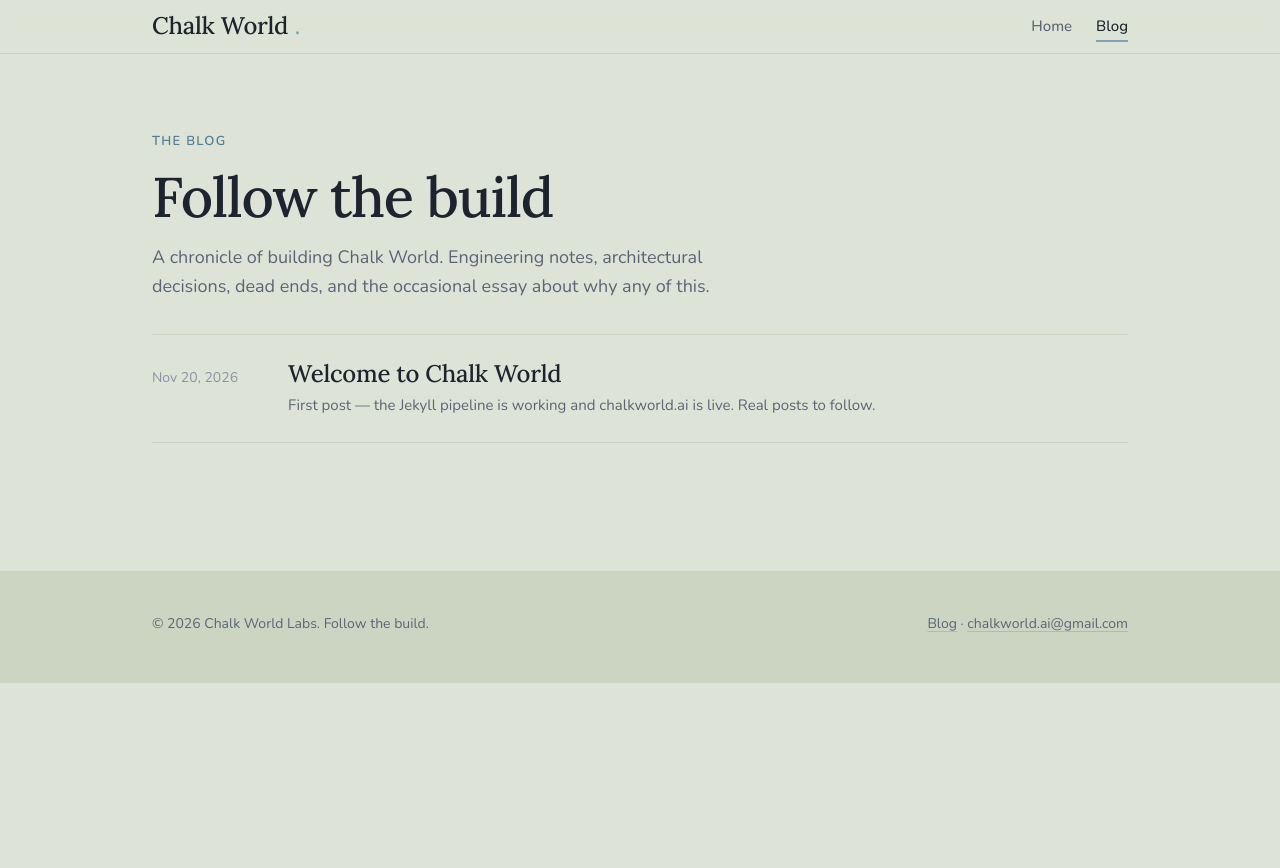
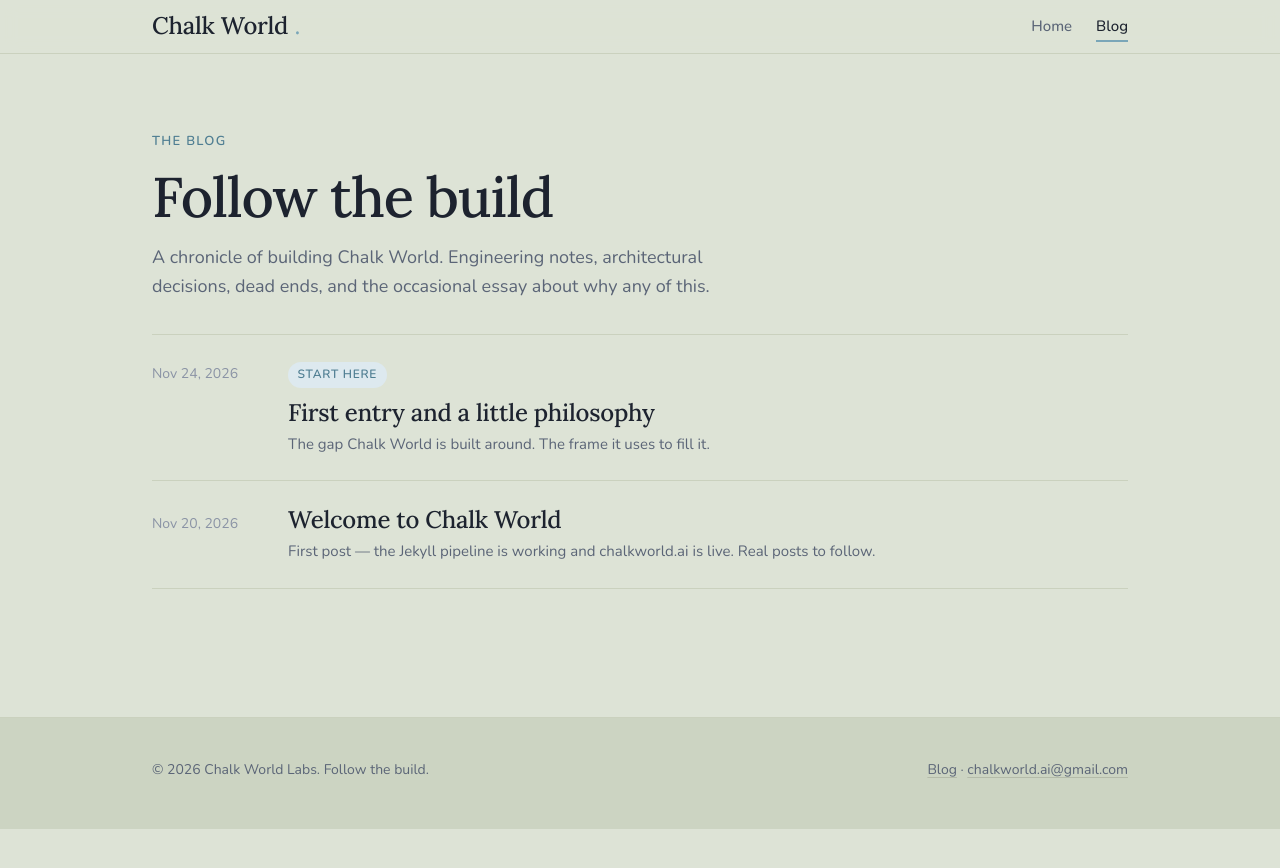
Before and after one commit to ChalkWorld/chalkworld-site, a Jekyll site: the page built from blog.md, in a window 1280 px wide. Shown: the top 868 px of the page. Built offline with Jekyll 4.4.1, drawn with Linux system fonts in a browser that asks for light colours.

Commit message:
Blog: first real post + pinning (Start here on /blog, Pinned on home)
- New post: First entry and a little philosophy (pinned: true)
- blog.md renders pinned posts first with "Start here" chip
- index.md teaser list renders pinned first with "Pinned" chip, overall limit 5
- Chip styles reuse the chalk-blue palette (--coral-ink on --coral-tint)

Co-authored-by: Cursor <cursoragent@cursor.com>

```diff
--- /dev/null
+++ b/_posts/2026-11-24-first-entry-and-little-philosophy.md
@@ -0,0 +1,19 @@
+---
+layout: post
+title: First entry and a little philosophy
+date: 2026-11-24
+description: The gap Chalk World is built around. The frame it uses to fill it.
+pinned: true
+---
+
+This blog is a running log of the Chalk World build. What follows is the ongoing journey of the work. This is the first real entry.
+
+The premise starts with a gap. LLMs are good at producing text about a drawing, and even competent at producing the drawing or rendering by means of code. They are not, by default, good at spatial reasoning at large, or at keeping a drawing's spatial facts true over multiple turns. Place a few objects in a frame, come back a few turns later and ask about the distance or relation between them, and the model will answer confidently but often wrongly as the session drifts. Nothing structural holds those placements between prompts. The LLM is redrawing (coding) it each time, from scratch, out of held context.
+
+Chalk World's thesis is a frame around that gap. LLMs are optimized to reason about language. Code is language. Geometry can be code. In CW the canvas is a verifiable source of truth that lets both the user and the LLM see and point to things and agree on them. The LLM doesn't hold the canvas code in context; it's prompted to understand what the canvas is, how it behaves, and what it's allowed to draw. With that in place, the LLM is freed to reason about spatial relationships and think critically against a shared source of truth, the canvas itself. The structure around all of it, what the geometry means, how the canvas is set up, how module domain logic is applied, how the human and the model talk through it, is prompting through carefully crafted documents. Documents, all the way down.
+
+While the canvas is integral to using CW, it is also disposable. It serves as a means to visually render the truth-state objects the user can see. How those objects and their metadata are encoded and saved externally is what provides continuity between sessions. That could be pure geometry, plants on a landscape, game pieces on a board, or notes on a staff.
+
+I have built Chalk World primarily using Claude. Claude was chosen because it's been the consistent best fit as an LLM platform to act as project manager across sessions, from project tooling in the early days to GitHub integration and long-running coordination work today. Gemini and ChatGPT have shown up at various points along the way too (testing, pressure-breaking early versions, philosophy conversations that shaped the frame above). But the sustained work has been with Claude. The method and protocols that have evolved to actually get this built (the way sessions hand off, the way documents carry the project's reasoning across time) are their own story, and arguably as instrumental to CW existing in its current form as the engineering itself. A later post gets into that. I do not have any formal code training, and the code that is needed is minimal. Chalk World is about finding the balance of constraining an LLM in the right ways to set it free.
+
+The project has already seen its first major refactor, and that work is still ongoing. After the first versions of CW showed the concepts all worked, it became clear that scaling the project required building it differently. CW has gone from living in a single web-based chat session driving a canvas to incorporating Supabase, Railway, Chainlit, and LangGraph. This decouples the architecture, allows CW to be LLM-agnostic, and builds out a base framework for the domain modules to run on top of as the project scales.
--- a/assets/css/main.css
+++ b/assets/css/main.css
@@ -525,3 +525,35 @@ section.block { padding: clamp(2.5rem, 5vw, 4.5rem) 0; }
 @media (prefers-reduced-motion: reduce) {
   * { transition: none !important; animation: none !important; }
 }
+
+/* ---------- Pinned-post chips ---------- */
+.blog-list__chip {
+  display: inline-block;
+  font-size: 0.75rem;
+  font-weight: 600;
+  letter-spacing: 0.06em;
+  text-transform: uppercase;
+  padding: 0.2rem 0.6rem;
+  border-radius: 999px;
+  margin: 0 0 0.6rem;
+}
+.blog-list__chip--pinned {
+  color: var(--coral-ink);
+  background: var(--coral-tint);
+}
+
+.teaser-list__chip {
+  display: inline-block;
+  font-size: 0.65rem;
+  font-weight: 600;
+  letter-spacing: 0.06em;
+  text-transform: uppercase;
+  padding: 0.1rem 0.45rem;
+  border-radius: 999px;
+  margin-left: 0.5rem;
+  vertical-align: middle;
+}
+.teaser-list__chip--pinned {
+  color: var(--coral-ink);
+  background: var(--coral-tint);
+}
--- a/blog.md
+++ b/blog.md
@@ -19,9 +19,29 @@ description: A chronicle of the Chalk World build.
 
 <section class="block" style="padding-top: 0; border-top: none;">
   <div class="wrap">
+    {% assign pinned_posts = site.posts | where: "pinned", true %}
+    {% assign unpinned_posts = site.posts | where_exp: "p", "p.pinned != true" %}
+
     {% if site.posts.size > 0 %}
     <ul class="blog-list">
-      {% for post in site.posts %}
+      {% for post in pinned_posts %}
+      <li>
+        <a href="{{ post.url | relative_url }}">
+          <time datetime="{{ post.date | date_to_xmlschema }}">{{ post.date | date: "%b %-d, %Y" }}</time>
+          <div>
+            <span class="blog-list__chip blog-list__chip--pinned">Start here</span>
+            <h2 class="blog-list__title">{{ post.title }}</h2>
+            {% if post.description %}
+            <p class="blog-list__excerpt">{{ post.description }}</p>
+            {% elsif post.excerpt %}
+            <p class="blog-list__excerpt">{{ post.excerpt | strip_html | truncate: 160 }}</p>
+            {% endif %}
+          </div>
+        </a>
+      </li>
+      {% endfor %}
+
+      {% for post in unpinned_posts %}
       <li>
         <a href="{{ post.url | relative_url }}">
           <time datetime="{{ post.date | date_to_xmlschema }}">{{ post.date | date: "%b %-d, %Y" }}</time>
```
Also changed, not shown: index.md (+18 -1 lines).
